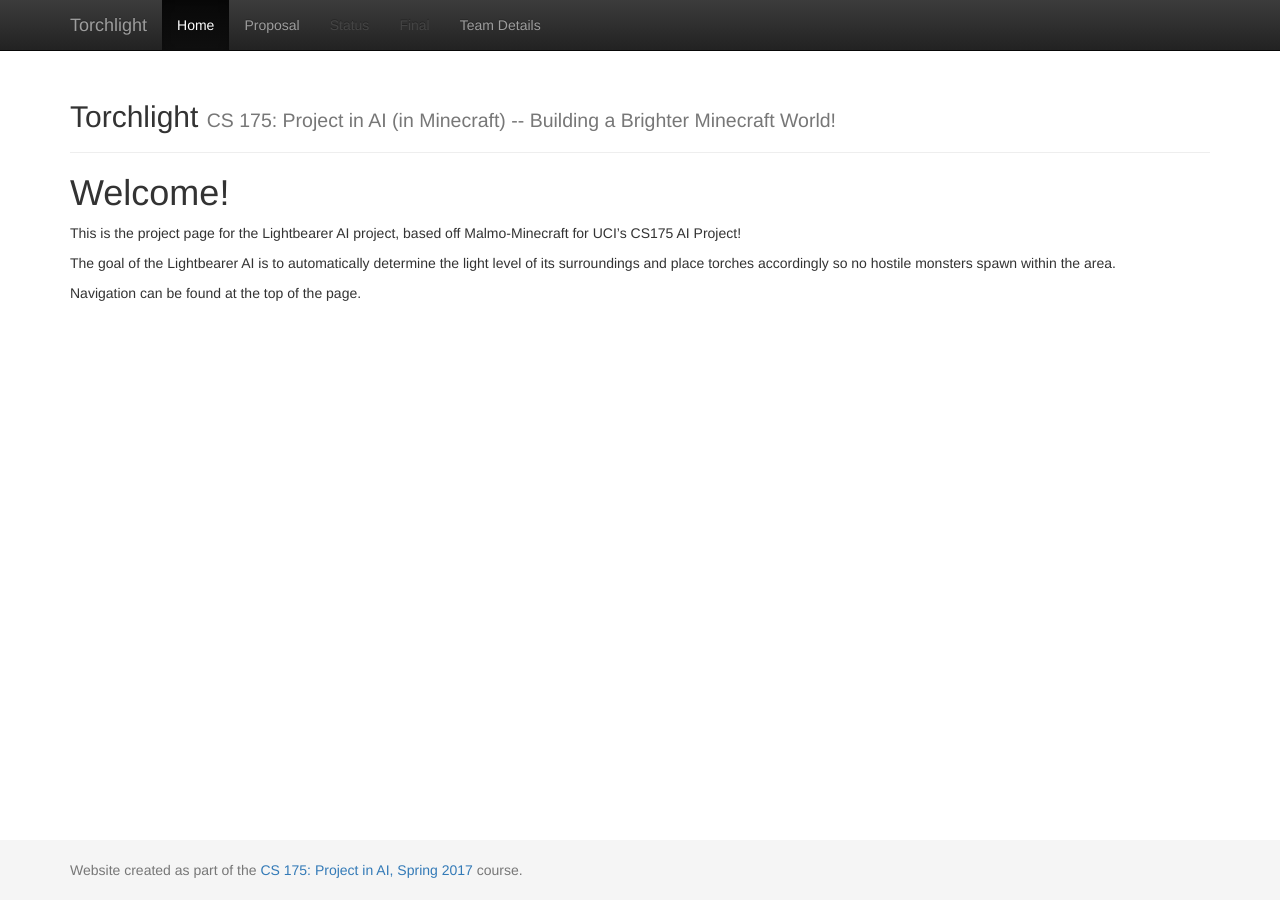
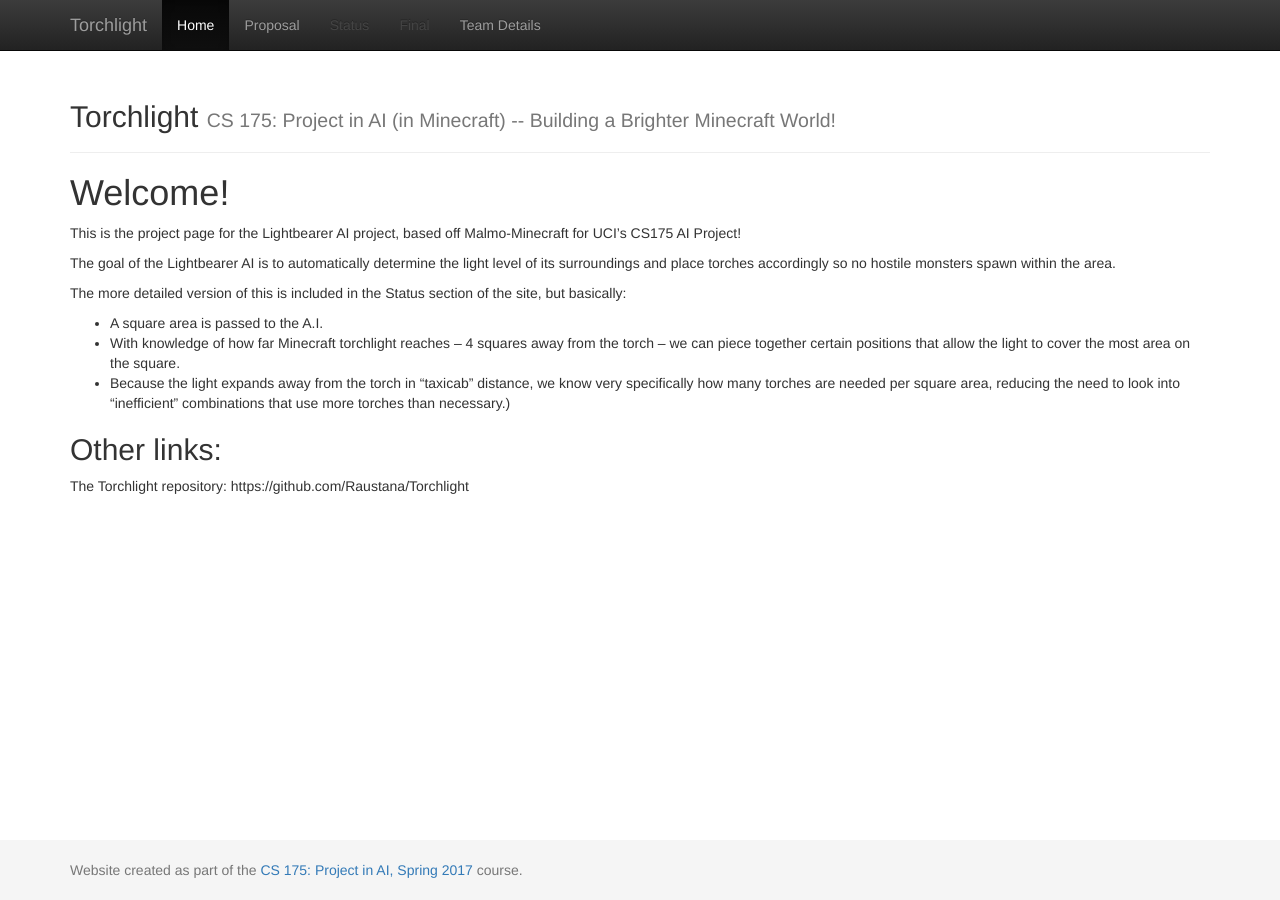
Before and after one commit to ruidongd/Torchlight, a Jekyll site: the page built from docs/index.md, in a window 1280 px wide. Built offline with Jekyll 4.4.1, drawn with Linux system fonts in a browser that asks for light colours.

Commit message:
Update index.md

```diff
--- a/docs/index.md
+++ b/docs/index.md
@@ -9,7 +9,16 @@ This is the project page for the Lightbearer AI project, based off Malmo-Minecra
 
 The goal of the Lightbearer AI is to automatically determine the light level of its surroundings and place torches accordingly so no hostile monsters spawn within the area.
 
-Navigation can be found at the top of the page.
+The more detailed version of this is included in the Status section of the site, but basically:
+- A square area is passed to the A.I.
+- With knowledge of how far Minecraft torchlight reaches -- 4 squares away from the torch -- we can piece together certain positions that allow the light to cover the most area on the square.
+- Because the light expands away from the torch in "taxicab" distance, we know very specifically how many torches are needed per square area, reducing the need to look into "inefficient" combinations that use more torches than necessary.)
+
+## Other links:
+
+The Torchlight repository: https://github.com/Raustana/Torchlight
+
+
 <!--_Add your text here_ -->
 
 <!-- What's Markdown (`.md`)? -->
```
